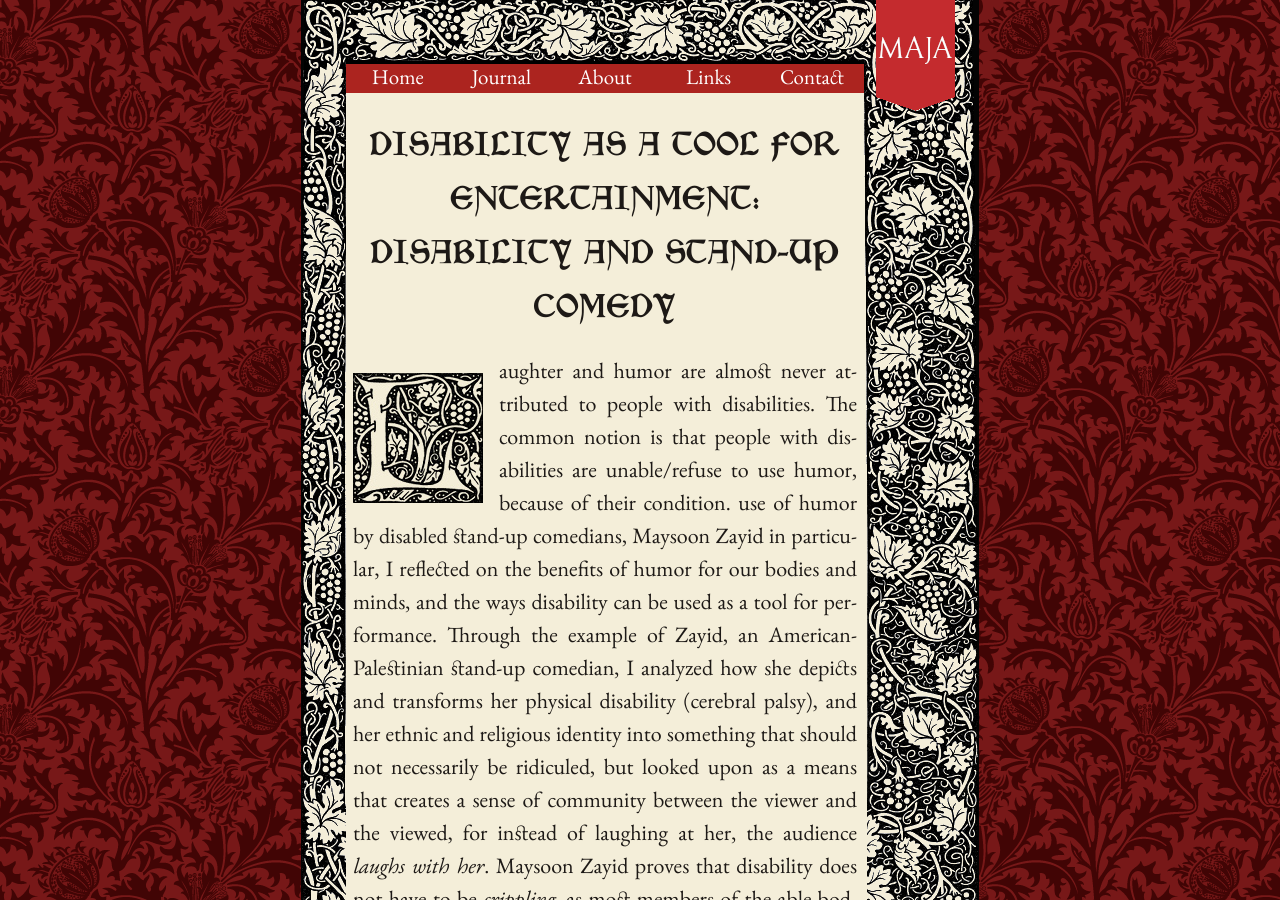
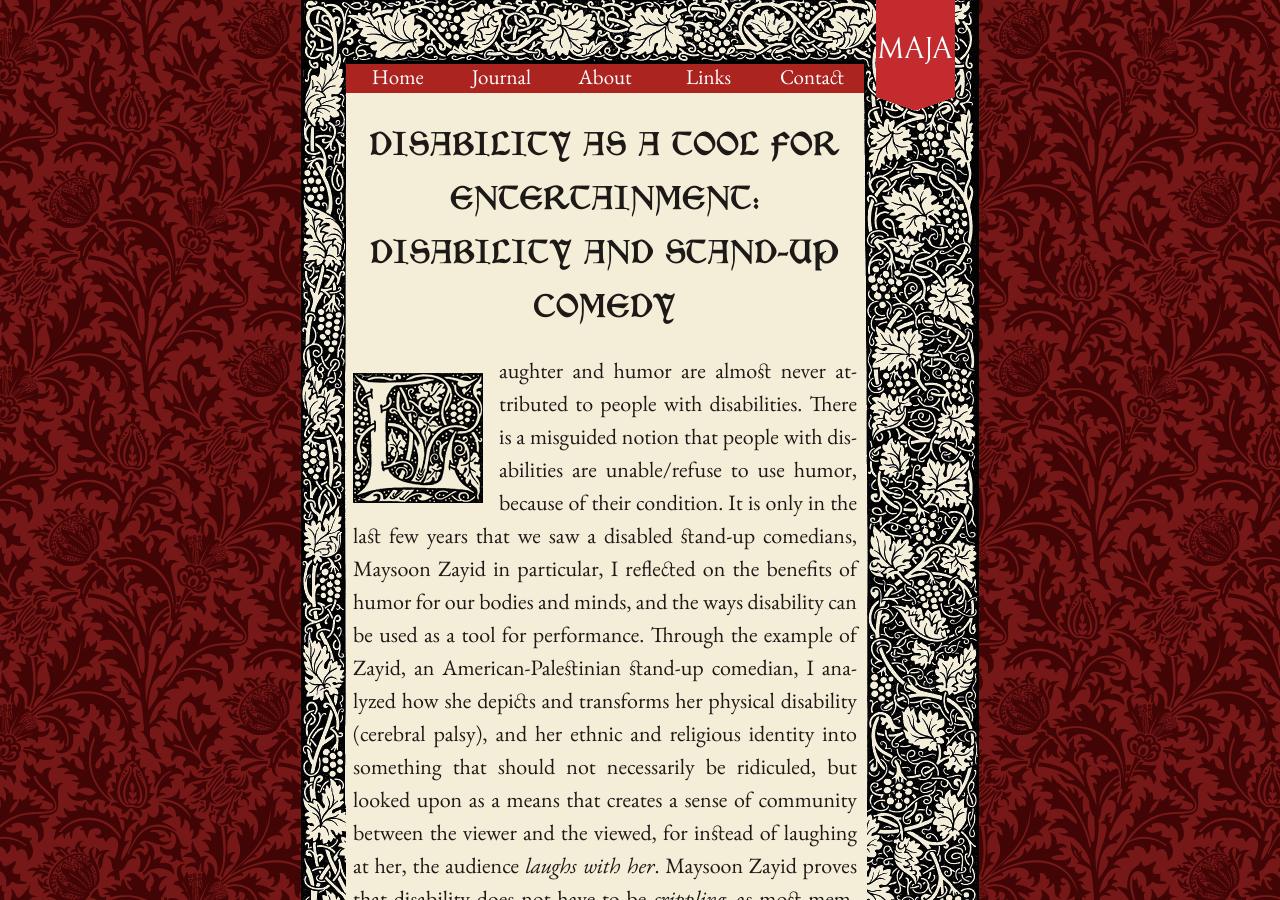
Before and after one commit to mpasovic/majapasovic.org, a Jekyll site: the page built from _posts/2012-06-24-disability-and-humor.md, in a window 1280 px wide and 900 px high. Built offline with Jekyll 4.4.1, drawn with Linux system fonts in a browser that asks for light colours; nearby versions of some CDN libraries.

Commit message:
Updated 2012-06-24-disability-and-humor.md

```diff
--- a/_posts/2012-06-24-disability-and-humor.md
+++ b/_posts/2012-06-24-disability-and-humor.md
@@ -4,7 +4,7 @@ title: 'Disability as a Tool for Entertainment: Disability and Stand-Up Comedy'
 published: true
 ---
 
-<span class="versal l9">L</span>aughter and humor are almost never attributed to people with disabilities. The common notion is that people with disabilities are unable/refuse to use humor, because of their condition.  use of humor by disabled stand-up comedians, Maysoon Zayid in
+<span class="versal l9">L</span>aughter and humor are almost never attributed to people with disabilities. There is a misguided notion that people with disabilities are unable/refuse to use humor, because of their condition. It is only in the last few years that we saw a  disabled stand-up comedians, Maysoon Zayid in
 particular, I reflected on the benefits of humor for our bodies and
 minds, and the ways disability can be used as a tool for performance.
 Through the example of Zayid, an American-Palestinian stand-up comedian,
```
